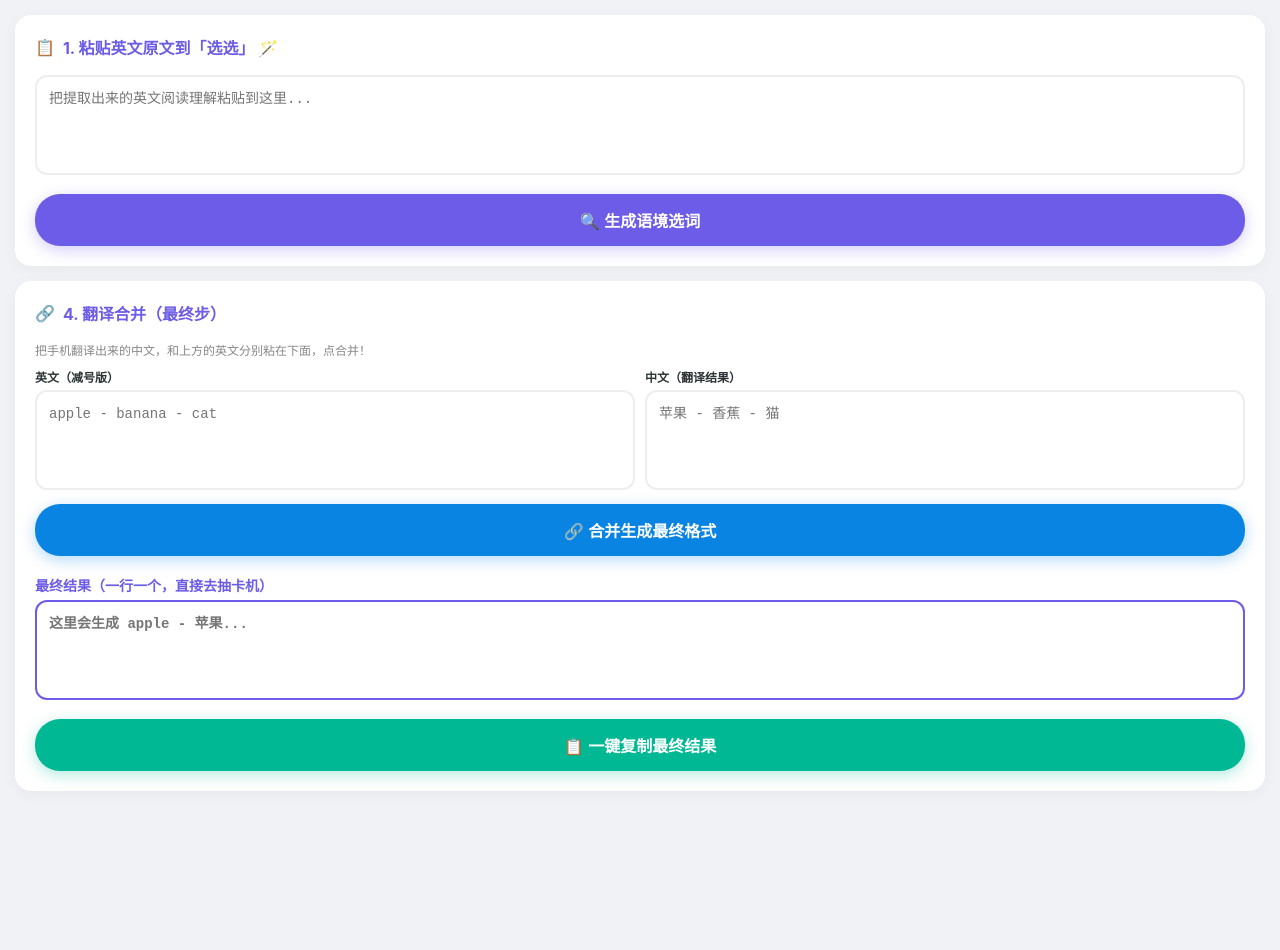
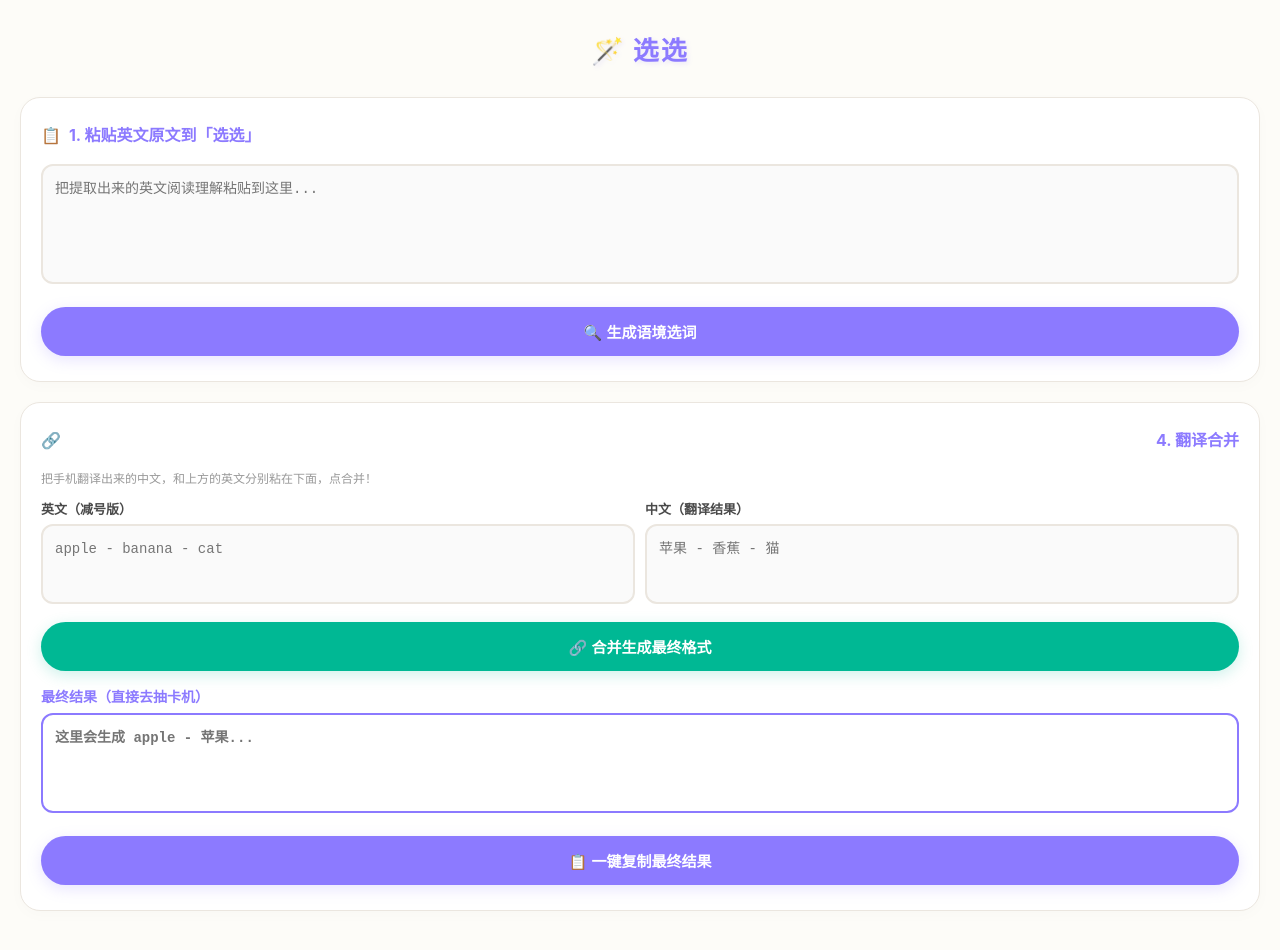
Before and after one commit to Wess-7/my-ocr, a plain HTML site: page ocr.html in a window 1280 px wide. Before the commit the page ends 846 px from the top, so only its background shows below. Drawn offline with Linux system fonts and the light colour scheme.

Commit message:
Update ocr.html

```diff
--- a/ocr.html
+++ b/ocr.html
@@ -6,66 +6,94 @@
 <title>🪄 选选</title>
 <style>
   :root {
-    --primary: #6c5ce7;
-    --primary-light: #f0edff;
-    --bg: #f0f2f5;
-    --text-main: #2d3436;
-    --border: #eee;
-    --success: #00b894;
+    --primary: #8C7AFF; /* 香芋紫 */
+    --primary-light: #F4F1FF;
+    --bg: #FDFCF8; /* 奶油米白 */
+    --text-main: #4A4A4A;
+    --border: #EBE6DF; /* 暖灰边框 */
   }
   * { box-sizing: border-box; }
-  body { font-family: -apple-system, BlinkMacSystemFont, "Segoe UI", Roboto, Helvetica, Arial, sans-serif; background: var(--bg); margin: 0; padding: 15px; color: var(--text-main); padding-bottom: 40px; }
-  .card { background: white; border-radius: 16px; padding: 20px; margin-bottom: 15px; box-shadow: 0 4px 15px rgba(0,0,0,0.04); }
-  h3 { margin-top: 0; font-size: 16px; color: var(--primary); display: flex; align-items: center; gap: 8px; }
-  textarea { width: 100%; height: 100px; border: 2px solid var(--border); border-radius: 12px; padding: 12px; font-size: 14px; outline: none; resize: none; line-height: 1.5; }
-  textarea:focus { border-color: var(--primary); }
+  body { font-family: -apple-system, sans-serif; background: var(--bg); margin: 0; padding: 20px; color: var(--text-main); padding-bottom: 40px; line-height: 1.6;}
 
-  .btn { width: 100%; padding: 14px; background: var(--primary); color: white; border: none; border-radius: 25px; font-size: 16px; font-weight: bold; margin-top: 15px; cursor: pointer; box-shadow: 0 4px 15px rgba(108, 92, 231, 0.3); transition: transform 0.1s; }
+  .app-title {
+    text-align: center; color: var(--primary); font-size: 26px; font-weight: 900;
+    margin: 10px 0 25px 0; text-shadow: 2px 2px 4px rgba(140, 122, 255, 0.15); letter-spacing: 2px;
+  }
+
+  .card {
+    background: #FFFFFF;
+    border-radius: 20px;
+    padding: 25px 20px;
+    margin-bottom: 20px;
+    border: 1px solid var(--border);
+    box-shadow: 0 4px 15px rgba(0,0,0,0.02);
+  }
+
+  h3 { margin-top: 0; font-size: 16px; color: var(--primary); display: flex; align-items: center; gap: 8px; justify-content: space-between;}
+  .title-left { display: flex; align-items: center; gap: 8px;}
+  h4 { color: var(--primary); margin-bottom: 5px; margin-top: 15px; font-size: 14px; font-weight: bold;}
+
+  textarea {
+    width: 100%; height: 120px; border: 2px solid var(--border); border-radius: 12px;
+    padding: 12px; font-size: 14px; outline: none; resize: none; line-height: 1.6;
+    background: #FAFAFA; color: var(--text-main); transition: border-color 0.3s;
+  }
+  textarea:focus { border-color: var(--primary); background: #FFFFFF; }
+
+  /* 按钮统一改成圆润药丸形 */
+  .btn {
+    width: 100%; padding: 14px; background: var(--primary); color: white; border: none;
+    border-radius: 50px; font-size: 15px; font-weight: bold; margin-top: 15px; cursor: pointer;
+    box-shadow: 0 4px 15px rgba(140, 122, 255, 0.2);
+    transition: transform 0.15s cubic-bezier(0.34, 1.56, 0.64, 1);
+  }
   .btn:active { transform: scale(0.96); }
-  .btn-generate { background: #ff9f43; box-shadow: 0 4px 15px rgba(255, 159, 67, 0.3); margin-top: 10px; }
-  .btn-merge { background: #0984e3; box-shadow: 0 4px 15px rgba(9, 132, 227, 0.3); margin-top: 10px; }
-  .btn-copy { background: var(--success); box-shadow: 0 4px 15px rgba(0, 184, 148, 0.3); margin-top: 10px; }
+  .btn-generate { background: #FFB259; box-shadow: 0 4px 15px rgba(255, 178, 89, 0.2); margin-top: 10px;}
+  .btn-merge { background: #00B894; box-shadow: 0 4px 15px rgba(0, 184, 148, 0.2); margin-top: 10px;}
+  .btn-copy { background: var(--primary); box-shadow: 0 4px 15px rgba(140, 122, 255, 0.2); margin-top: 10px;}
 
-  #readingArea { display: none; max-height: 40vh; overflow-y: auto; padding-right: 5px; background: #fafafa; border-radius: 8px; padding: 10px;}
-  .sentence-row { margin-bottom: 12px; line-height: 2; font-size: 15px; }
-  .sentence-num { color: var(--primary); font-weight: bold; font-size: 13px; margin-right: 6px; background: var(--primary-light); padding: 2px 6px; border-radius: 6px; }
+  #readingArea { display: none; max-height: 40vh; overflow-y: auto; padding-right: 5px; background: #FAFAFA; border-radius: 12px; padding: 15px; margin-top: 15px; border: 1px solid var(--border);}
+  .sentence-row { margin-bottom: 15px; line-height: 2.2; font-size: 15px; }
+  .sentence-num { color: var(--primary); font-weight: bold; font-size: 13px; margin-right: 6px; background: var(--primary-light); padding: 3px 8px; border-radius: 8px; }
 
-  .clickable-word { cursor: pointer; padding: 2px 4px; border-radius: 4px; transition: all 0.2s; display: inline-block; }
-  .clickable-word.selected { background: var(--primary); color: white; font-weight: bold; }
+  /* 选词高亮 */
+  .clickable-word { cursor: pointer; padding: 2px 4px; border-radius: 6px; transition: all 0.2s; display: inline-block; }
+  .clickable-word.selected { background: var(--primary); color: white; font-weight: bold; box-shadow: 0 2px 5px rgba(140, 122, 255, 0.3); }
 
-  #resultArea { display: none; border: 2px dashed #00b894; background: #e8f8f5; }
-  #resultArea h3 { color: #00b894; }
-  #resultArea h4 { color: #00b894; margin-bottom: 5px; margin-top: 15px; font-size: 14px;}
+  #resultArea { display: none; border: 2px dashed #00B894; background: #F4FCFA; margin-top: 20px;}
+  #resultArea h3 { color: #00B894; }
 
   .result-textarea {
-    border-color: #00b894;
+    border-color: var(--border);
     background: white;
     white-space: pre-wrap;
     word-wrap: break-word;
     word-break: normal;
     height: 80px;
     font-weight: bold;
-    color: #2d3436;
+    color: var(--text-main);
     margin-bottom: 5px;
   }
-  .hint { font-size: 12px; color: #888; margin-bottom: 5px; }
+  .hint { font-size: 12px; color: #999; margin-bottom: 5px; }
 
   /* 翻译合并专用样式 */
   .merge-container { display: flex; gap: 10px; margin-top: 10px; }
   .merge-box { flex: 1; }
-  .merge-box label { font-size: 12px; font-weight: bold; color: var(--text-main); margin-bottom: 5px; display: block; }
+  .merge-box label { font-size: 13px; font-weight: bold; color: var(--text-main); margin-bottom: 5px; display: block;}
 </style>
 </head>
 <body>
 
+<div class="app-title">🪄 选选</div>
+
 <div class="card">
-  <h3><span>📋</span> 1. 粘贴英文原文到「选选」 🪄</h3>
+  <h3><span class="title-left"><span>📋</span> 1. 粘贴英文原文到「选选」</span></h3>
   <textarea id="inputText" placeholder="把提取出来的英文阅读理解粘贴到这里..."></textarea>
   <button class="btn" onclick="processText()">🔍 生成语境选词</button>
 </div>
 
 <div class="card" id="readingBox" style="display:none;">
-  <h3><span>👆</span> 2. 在句子里直接点单词</h3>
+  <h3><span class="title-left"><span>👆</span> 2. 在句子里直接点单词</span></h3>
   <div id="readingArea"></div>
   <button class="btn btn-generate" onclick="generateFinal()">✨ 一键生成</button>
 </div>
@@ -73,7 +101,7 @@
 <div class="card" id="resultArea">
   <h3><span>📤</span> 3. 生成结果</h3>
 
-  <h4>减号版（复制去手机翻译软件）</h4>
+  <h4>减号版（复制去翻译）</h4>
   <textarea id="finalOutput" class="result-textarea" readonly></textarea>
 
   <h4>换行版（备用）</h4>
@@ -83,29 +111,26 @@
   <textarea id="freqOutput" class="result-textarea" readonly></textarea>
 </div>
 
-<!-- 新加的翻译合并区 -->
 <div class="card">
-  <h3><span>🔗</span> 4. 翻译合并（最终步）</h3>
+  <h3><span>🔗</span> 4. 翻译合并</h3>
   <div class="hint" style="margin-bottom:10px;">把手机翻译出来的中文，和上方的英文分别粘在下面，点合并！</div>
 
   <div class="merge-container">
     <div class="merge-box">
       <label>英文（减号版）</label>
-      <textarea id="mergeEn" placeholder="apple - banana - cat"></textarea>
+      <textarea id="mergeEn" placeholder="apple - banana - cat" style="height: 80px;"></textarea>
     </div>
     <div class="merge-box">
       <label>中文（翻译结果）</label>
-      <textarea id="mergeCn" placeholder="苹果 - 香蕉 - 猫"></textarea>
+      <textarea id="mergeCn" placeholder="苹果 - 香蕉 - 猫" style="height: 80px;"></textarea>
     </div>
   </div>
 
   <button class="btn btn-merge" onclick="mergeTranslations()">🔗 合并生成最终格式</button>
 
   <div style="margin-top:15px;">
-    <h4 style="color:var(--primary); margin-bottom:5px; font-size:14px;">最终结果（一行一个，直接去抽卡机）</h4>
+    <h4 style="color:var(--primary);">最终结果（直接去抽卡机）</h4>
     <textarea id="mergeOutput" class="result-textarea" style="border-color:var(--primary); height:100px;" readonly placeholder="这里会生成 apple - 苹果..."></textarea>
-
-    <!-- 新加的复制按钮 -->
     <button class="btn btn-copy" onclick="copyMergeResult()">📋 一键复制最终结果</button>
   </div>
 </div>
@@ -196,16 +221,10 @@ function generateFinal() {
 
   const selectedArray = Array.from(selectedWords);
 
-  // 减号版
-  const pureString = selectedArray.join(' - ');
-  document.getElementById('finalOutput').value = pureString;
-  // 顺便填到下面的合并框里，方便你
-  document.getElementById('mergeEn').value = pureString;
-
-  // 换行版
+  document.getElementById('finalOutput').value = selectedArray.join(' - ');
+  document.getElementById('mergeEn').value = selectedArray.join(' - ');
   document.getElementById('newlineOutput').value = selectedArray.join('\n');
 
-  // 词频版
   const freqArray = selectedArray.map(word => {
     const count = wordFrequency[word] || 1;
     return `${word}(${count}次)`;
@@ -217,7 +236,6 @@ function generateFinal() {
   resultArea.scrollIntoView({ behavior: 'smooth' });
 }
 
-// 合并翻译
 function mergeTranslations() {
   const enStr = document.getElementById('mergeEn').value;
   const cnStr = document.getElementById('mergeCn').value;
@@ -227,7 +245,6 @@ function mergeTranslations() {
     return;
   }
 
-  // 智能拆分：不管它是用减号、破折号、逗号，还是空格隔开的，统统切开
   const enArr = enStr.split(/[-—，,]/).map(s => s.trim()).filter(Boolean);
   const cnArr = cnStr.split(/[-—，,]/).map(s => s.trim()).filter(Boolean);
 
@@ -245,7 +262,6 @@ function mergeTranslations() {
   document.getElementById('mergeOutput').value = resultLines.join('\n');
 }
 
-// 一键复制最终结果
 function copyMergeResult() {
   const output = document.getElementById('mergeOutput');
   if (!output.value) {
```
